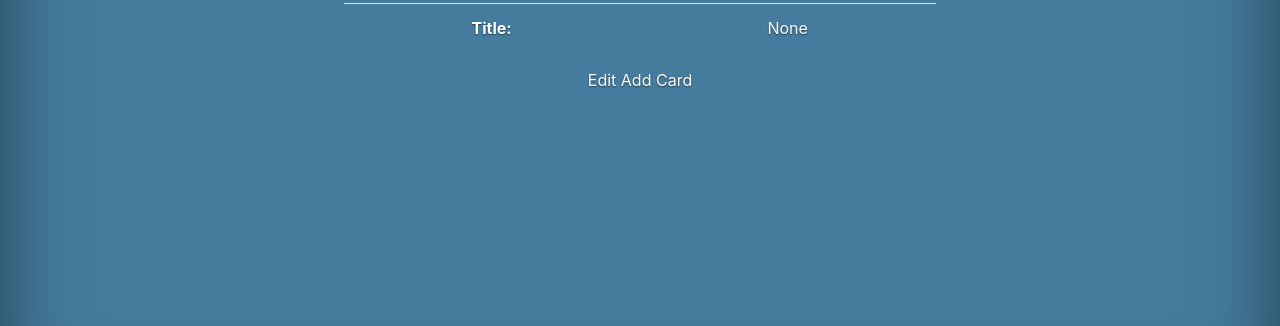
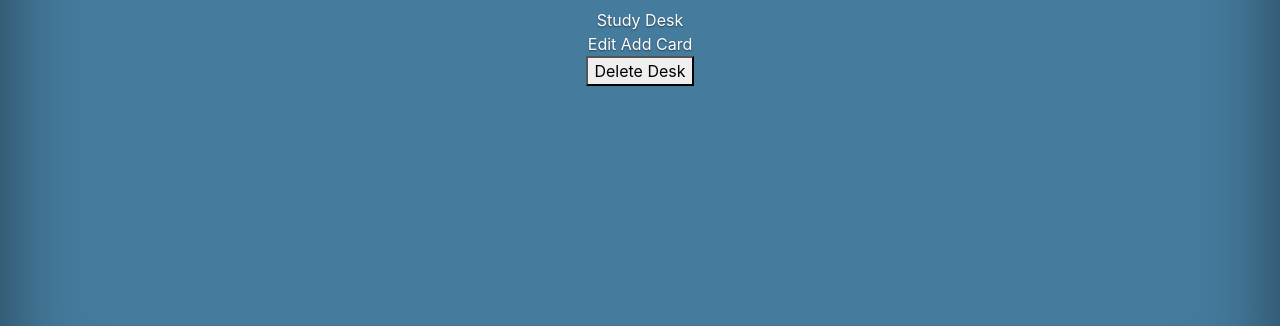
Before and after one commit to ituitis-soylen18/Database-Systems-Project, a Flask app: page /desks/1 in a window 1280 px wide. Shown: the part 399-725 px from the top of the page. Run offline with Flask 2, Linux system fonts and the light colour scheme; the visitor is signed in with stand-in values (Sample User, id 1); data that the repository does not hold is empty; some libraries are stand-ins or nearby versions.

Commit message:
deleting desks

```diff
--- a/database.py
+++ b/database.py
@@ -22,9 +22,12 @@
         self.dbfile.commit()
 
     def delete_desk(self, deskID):
-        query = "DELETE FROM desk WHERE (deskID = %s)"
+        query = """DELETE FROM desk WHERE (deskID = %s);
+                DELETE FROM userdesks WHERE (deskID = %s);
+                DELETE FROM flashcard USING cardsindesks WHERE (deskID = %s);
+                DELETE FROM cardsindesks WHERE (deskID = %s)"""
         cursor = self.dbfile.cursor()
-        cursor.execute(query, (deskID, ))
+        cursor.execute(query, (deskID, deskID, deskID, deskID))
         self.dbfile.commit()
 
     def get_desk(self, deskID):
--- a/server.py
+++ b/server.py
@@ -49,6 +49,7 @@
     app.add_url_rule(
         "/new-desk", view_func=views.desk_add_page, methods=["GET", "POST"]
     )
+    app.add_url_rule("/desks/<int:deskID>/study", view_func=views.study_page)
     app.add_url_rule("/desks/<int:deskID>/add_card", view_func=views.card_add_page, methods=["GET", "POST"])
     app.add_url_rule("/desks/<int:deskID>/<int:flashID>", view_func=views.card_page, methods=["GET", "POST"])
     app.add_url_rule("/desks/<int:deskID>/<int:flashID>/edit", view_func=views.card_edit_page, methods=["GET", "POST"])
--- a/templates/desk.html
+++ b/templates/desk.html
@@ -1,14 +1,23 @@
 {% extends "layout.html" %}
 {% block title %}Desk{% endblock %}
 {% block content %}
-    <h1 class="title">Desk</h1>
+    <h1 class="title">{{ desk.deskName }}</h1>
 
-    <table class="table">
+<!--     <table class="table">
       <tr>
         <th>Title:</th>
         <td>{{ desk.deskName }}</td>
       </tr>
     </table>
+ -->
+    {% if current_user.is_authenticated %}
+    <div class="field is-grouped">
+      <div class="control">
+        <a class="button is-primary is-outlined is-small"
+           href="{{ request.path }}/study">Study Desk</a>
+      </div>
+    </div>
+    {% endif %}
 
     {% if cards %}
     <form action="" method="post" name="card_list">
@@ -45,5 +54,12 @@
            href="{{ request.path }}/add_card">Add Card</a>
       </div>
     </div>
+    <form action="/desks" method="post" name="delete_desk">
+      <div class="field is-grouped">
+        <div class="control">
+          <button class="button is-danger is-small" name="deskID" value="{{deskID}}">Delete Desk</button>
+        </div>
+      </div>
+    </form>
     {% endif %}
 {% endblock %}
--- a/views.py
+++ b/views.py
@@ -13,32 +13,29 @@
 
 def desks_page():
     db = current_app.config["db"]
-    if request.method == "GET":
-        desks = db.get_desks(current_user.userID)
-        return render_template("desks.html", desks=sorted(desks))
-    else:
-        if not current_user.is_admin:
-            abort(401)
-        form_deskIDs = request.form.getlist("deskIDs")
-        for form_deskID in form_deskIDs:
-            db.delete_desk(int(form_deskID))
-        flash("%(num)d desks deleted." % {"num": len(form_deskIDs)})
+    if request.method == "POST":
+        print("post method")
+        deskID = request.form["deskID"]
+        print("--------", deskID)
+        db.delete_desk(int(deskID))
+        flash("Desk deleted.")
         return redirect(url_for("desks_page"))
+    desks = db.get_desks(current_user.userID)
+    return render_template("desks.html", desks=sorted(desks))
 
 def desk_page(deskID):
     db = current_app.config["db"]
     desk = db.get_desk(deskID)
     if desk is None:
         abort(404)
-    if request.method == "GET":
-        cards = db.get_cards(deskID)
-        return render_template("desk.html", desk=desk, cards=cards)
-    else:
+    if request.method == "POST":
         flashIDs = request.form.getlist("flashIDs")
         for flashID in flashIDs:
             db.delete_card(int(flashID), deskID)
         flash("%(num)d cards deleted." % {"num": len(flashIDs)})
         return redirect(url_for("desk_page", deskID=deskID))
+    cards = db.get_cards(deskID)
+    return render_template("desk.html", desk=desk, cards=cards, deskID=deskID)
 
 @login_required
 def desk_add_page():
@@ -104,6 +101,13 @@
     form.word.data = card.word
     return render_template("card_edit.html", form=form)
 
+@login_required
+def study_page(deskID):
+    db = current_app.config["db"]
+    cards = db.get_cards(deskID)
+    print("****************",cards[1],"**************")
+    return render_template("study.html", card = cards[0][1])
+
 def login_page():
     form = LoginForm()
     if form.validate_on_submit():
```
Also changed, not shown: templates/study.html (added, +24 -0 lines).
